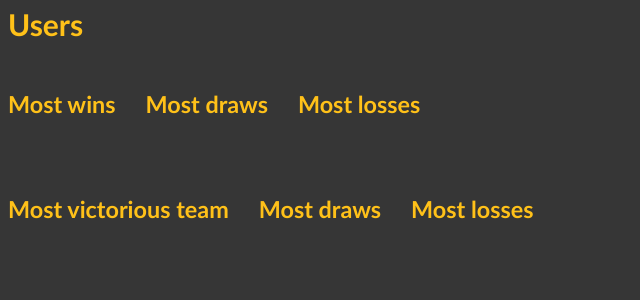
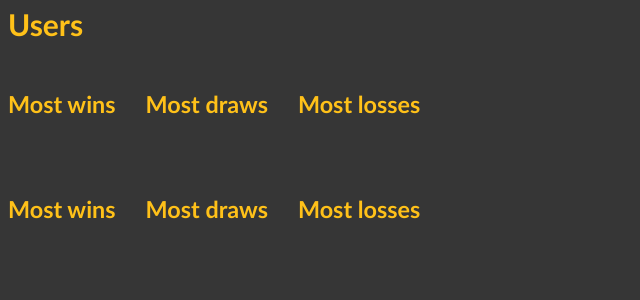
Before and after one commit to pyigyli/Kivi-paperi-sakset, a Flask app: page /scoreboard/index/ in a window 1280 px wide. Shown: the part 181-481 px from the top of the page, without its empty margins (0-640 px from the left). Run offline with Flask 2, Linux system fonts and the light colour scheme; data that the repository does not hold is empty.

```diff
--- a/application/templates/scoreboard/index.html
+++ b/application/templates/scoreboard/index.html
@@ -39,7 +39,7 @@
 </div>
 
 <div>
-    <h3>Most victorious team</h3>
+    <h3>Most wins</h3>
     <table>
         {% for score in teamwins %}
         <tr>
```
